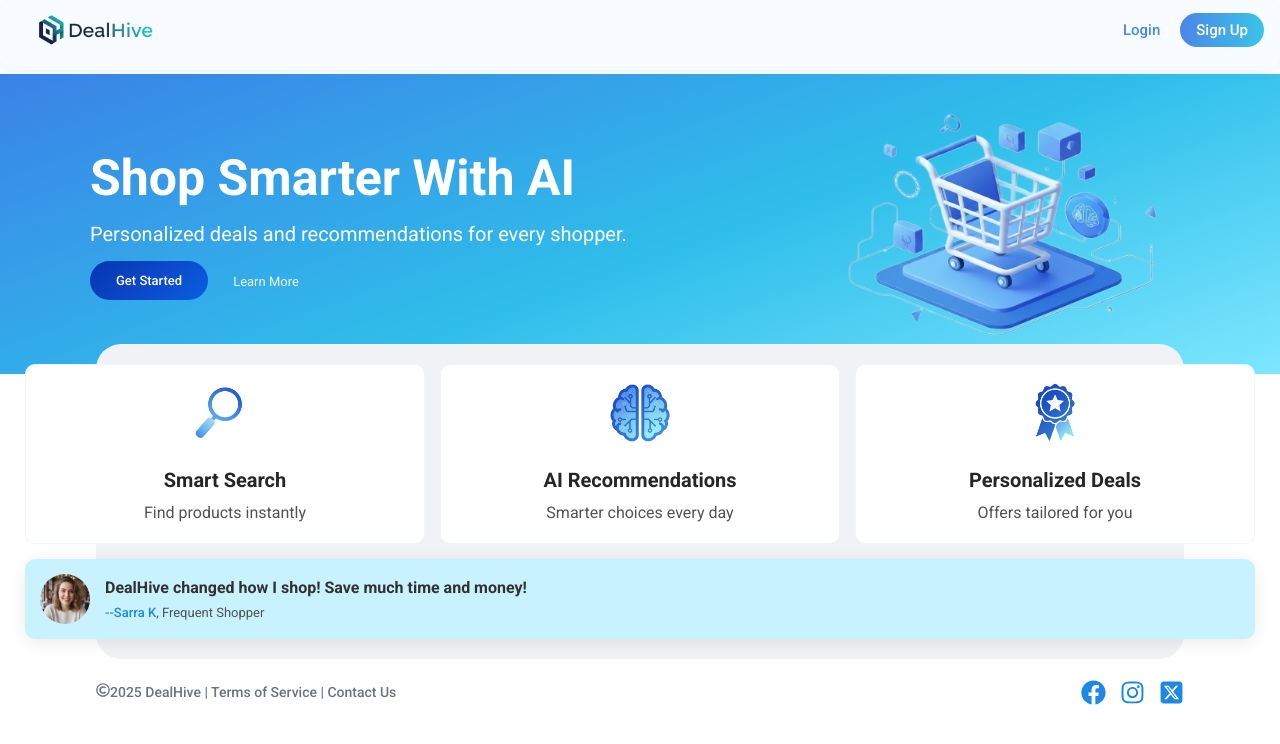
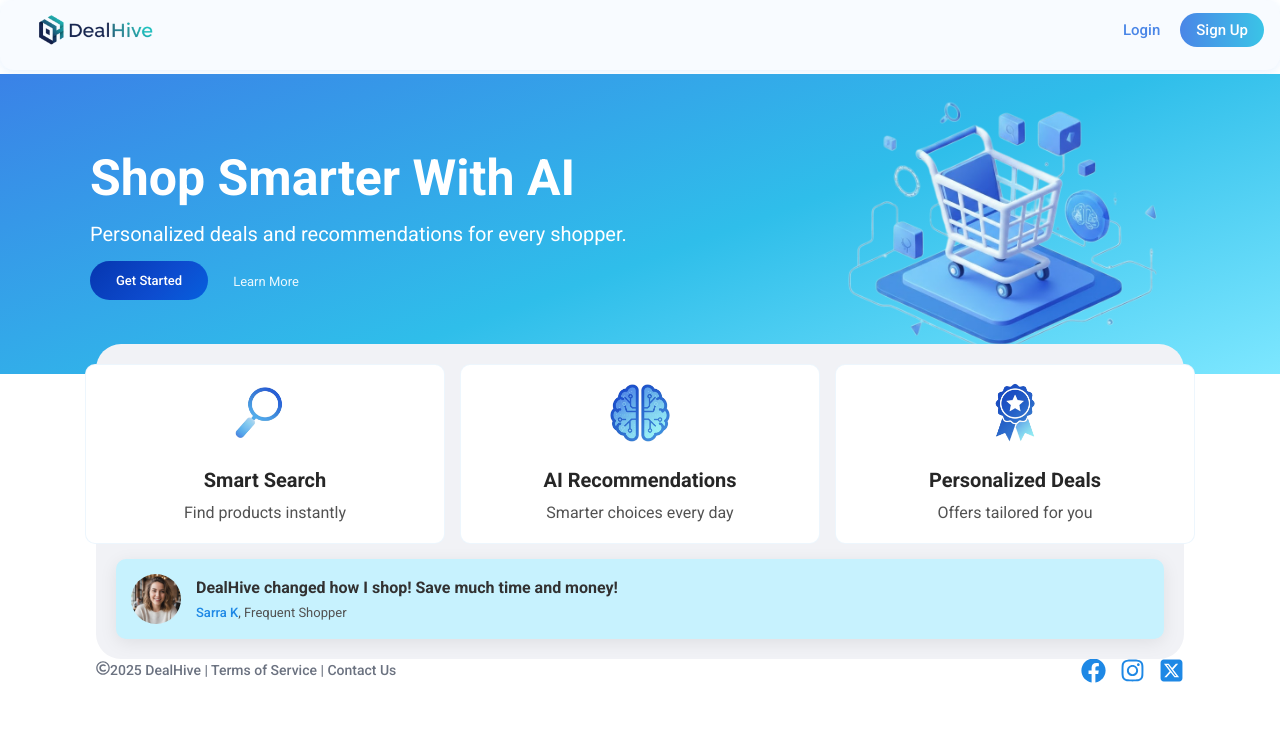
Before and after one commit to AmalRajMP/DealHive, a React (Create React App) app in the folder frontend/: page / in a window 1280 px wide. Shown: the top 744 px of the page. Built offline with nearby package versions, Linux system fonts and the light colour scheme; no server answers.

Commit message:
refactor(landing-page): improve UI and responsiveness

```diff
--- a/frontend/src/components/FeatureItem/styledComponents.js
+++ b/frontend/src/components/FeatureItem/styledComponents.js
@@ -14,11 +14,14 @@ export const FeatureCard = styled.div`
   border-radius: 10px;
   border: 1px solid rgba(30, 136, 229, 0.08);
 
-  transition: transform 0.3s, box-shadow 0.3s;
+  transition:
+    transform 0.3s,
+    box-shadow 0.3s;
 
   @media screen and (min-width: 768px) {
     height: 180px;
-    width: 400px;
+    flex: 1;
+    min-width: 360px;
     flex-direction: column;
     justify-content: center;
     gap: 30px;
--- a/frontend/src/pages/LandingPage/index.js
+++ b/frontend/src/pages/LandingPage/index.js
@@ -71,7 +71,7 @@ const featuresList = [
 
 const LandingPage = () => {
   const navigate = useNavigate()
-  const goToRegiter = () => {
+  const goToRegister = () => {
     navigate('/register')
   }
 
@@ -87,7 +87,7 @@ const LandingPage = () => {
               Personalized deals and recommendations for every shopper.
             </HeroSubTitle>
             <HeroButtonContainer>
-              <HeroButton onClick={goToRegiter}>Get Started</HeroButton>
+              <HeroButton onClick={goToRegister}>Get Started</HeroButton>
               <HeroLink>Learn More</HeroLink>
             </HeroButtonContainer>
           </HeroSectionDetails>
@@ -113,7 +113,7 @@ const LandingPage = () => {
                 DealHive changed how I shop! Save much time and money!
               </TestimonialDescription>
               <TestimonialSubtext>
-                <ProfileName>--Sarra K</ProfileName>, Frequent Shopper
+                <ProfileName>Sarra K</ProfileName>, Frequent Shopper
               </TestimonialSubtext>
             </TestimonialDetails>
           </TestimonialSection>
--- a/frontend/src/pages/LandingPage/styledComponents.js
+++ b/frontend/src/pages/LandingPage/styledComponents.js
@@ -20,7 +20,6 @@ export const MainContainer = styled.div`
 /* Hero Section */
 
 export const HeroSection = styled.div`
-  height: 40%;
   width: 100%;
   display: flex;
   flex-direction: column;
@@ -63,14 +62,14 @@ export const HeroImage = styled.img`
 `
 
 export const HeroDesktopImage = styled.img`
-  height: 400px;
-  width: 450px;
+  height: auto;
+  width: clamp(250px, 40vw, 450px);
   margin: -30px -30px 0px 0px;
   z-index: -1;
   pointer-events: none;
   animation: ${floatAnimation} 4s ease-in-out infinite;
 
-  @media screen and (max-width: 768px) {
+  @media screen and (max-width: 767px) {
     display: none;
   }
 `
@@ -169,7 +168,6 @@ export const HeroLink = styled.a`
 /* Features Section */
 
 export const FeaturesSection = styled.div`
-  height: 50%;
   width: 100%;
   background-color: #f7f8fc;
   display: flex;
@@ -224,13 +222,14 @@ export const TestimonialSection = styled.div`
   box-shadow: 0px 4px 18px rgba(0, 0, 0, 0.08);
 
   @media screen and (min-width: 768px) {
-    width: 1230px;
+    width: 100%;
+    max-width: 1110px;
     padding: 15px;
   }
 `
 export const TestimonialAvatar = styled.img`
   min-height: 40px;
-  min-width: 40px;
+  min-width: 408x;
   max-height: 50px;
   max-width: 50px;
   margin-right: 15px;
@@ -294,7 +293,7 @@ export const Footer = styled.footer`
     align-items: center;
     align-self: center;
     z-index: 10;
-    padding-top: 42px;
+    padding: 20px 0;
   }
 `
 
```
